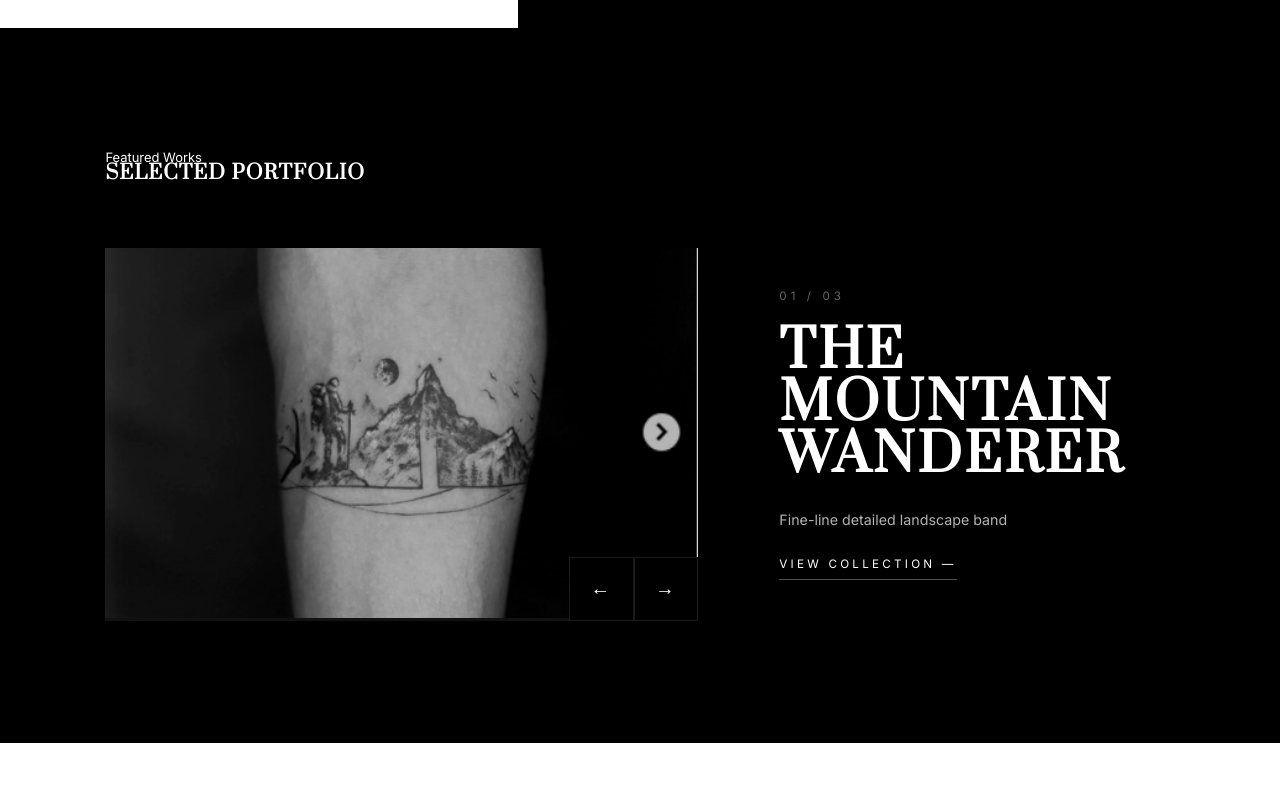
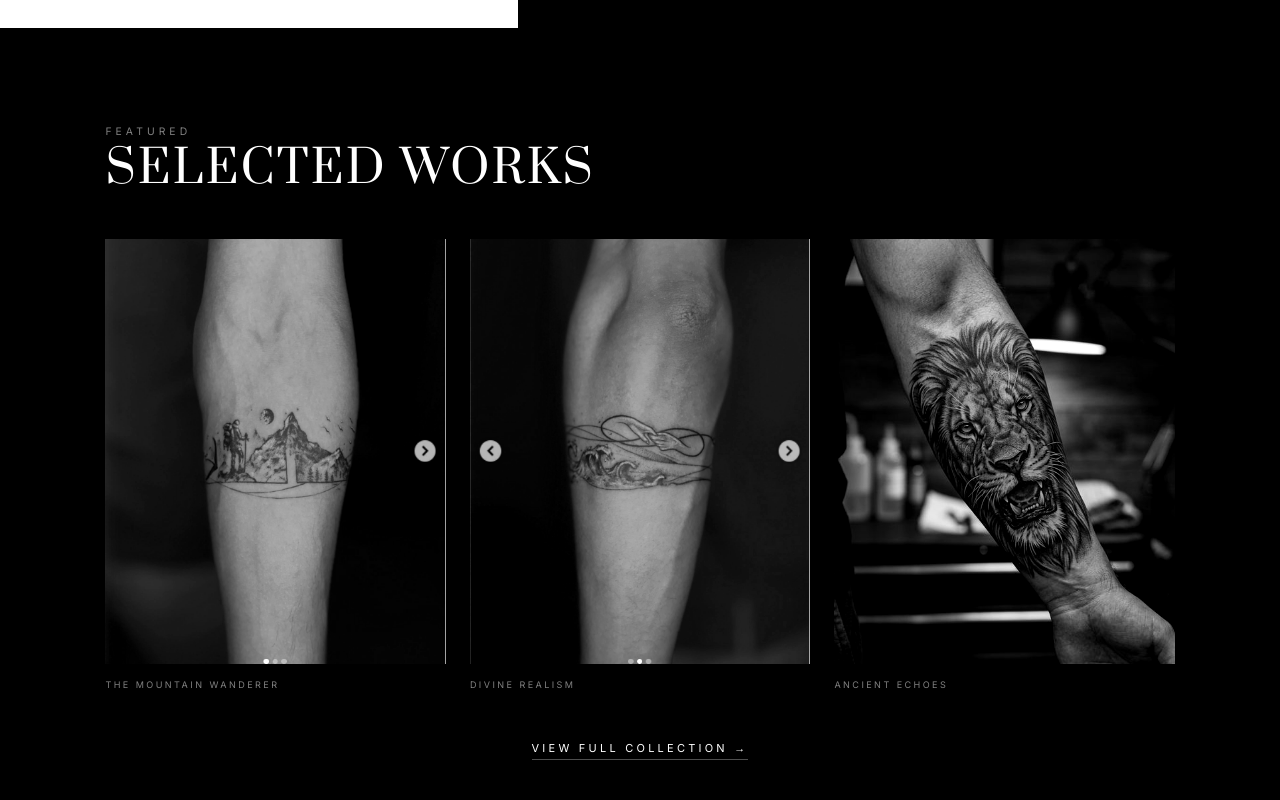
Before and after one commit to Abhishekgit01/LUXX, a React (Vite) app: page / in a window 1280 px wide. Shown: the part 620-1420 px from the top of the page. Built offline with nearby package versions, Linux system fonts and the light colour scheme; a web font is replaced by a local one.

Commit message:
Luxx Tattoo Studio - Global 90 Percent UI Scale

```diff
--- a/src/components/Contact.jsx
+++ b/src/components/Contact.jsx
@@ -2,19 +2,19 @@ import React, { useState } from 'react';
 
 const Contact = () => {
   const [name, setName] = useState('');
-  const [email, setEmail] = useState('');
   const [intention, setIntention] = useState('');
+  const [submitted, setSubmitted] = useState(false);
 
   const handleSubmit = (e) => {
     e.preventDefault();
     const subject = encodeURIComponent(`Tattoo Inquiry: ${name}`);
-    const body = encodeURIComponent(`Name: ${name}\nEmail: ${email}\n\nVision:\n${intention}`);
+    const body = encodeURIComponent(`Name: ${name}\n\nVision:\n${intention}`);
 
     // This is the "Working" part: it opens their email app immediately
     window.location.href = `mailto:roshantattooartist@gmail.com?subject=${subject}&body=${body}`;
 
     setSubmitted(true);
-    setTimeout(() => setSubmitted(false), 20000);
+    setTimeout(() => setSubmitted(false), 15000);
   };
 
   return (
@@ -46,9 +46,8 @@ const Contact = () => {
                 Your email client should have opened. <br/>
                 If not, click the button below to send your vision directly to Roshan.
               </p>
-              <div style={{ display: 'flex', gap: '20px', alignItems: 'center' }}>
               <a
-                  href={`mailto:roshantattooartist@gmail.com?subject=Tattoo Inquiry: ${name}&body=Name: ${name}%0D%0AEmail: ${email}%0D%0AVision: ${intention}`}
+                href={`mailto:roshantattooartist@gmail.com?subject=Tattoo Inquiry: ${name}&body=Name: ${name}%0D%0AVision: ${intention}`}
                 className="editorial-submit"
                 style={{ background: '#000', color: '#fff', padding: '20px 40px', textDecoration: 'none', display: 'inline-block' }}
               >
@@ -56,11 +55,10 @@ const Contact = () => {
               </a>
               <button
                 onClick={() => setSubmitted(false)}
-                  style={{ background: 'none', border: 'none', textDecoration: 'underline', cursor: 'pointer', opacity: 0.5 }}
+                style={{ display: 'block', marginTop: '30px', background: 'none', border: 'none', textDecoration: 'underline', cursor: 'pointer', opacity: 0.5 }}
               >
-                  ← Back
+                ← Back to form
               </button>
-              </div>
             </div>
           ) : (
             <form className="editorial-form" onSubmit={handleSubmit} data-netlify="true" name="contact">
@@ -77,21 +75,10 @@ const Contact = () => {
                 />
               </div>
               <div className="editorial-input-group">
-                <label>Email Address</label>
-                <input
-                  type="email"
-                  name="email"
-                  placeholder="john@example.com"
-                  required
-                  value={email}
-                  onChange={(e) => setEmail(e.target.value)}
-                />
-              </div>
-              <div className="editorial-input-group">
                 <label>Intention</label>
                 <textarea
                   name="intention"
-                  placeholder="Describe your vision (size, placement, style)..."
+                  placeholder="Describe your vision..."
                   rows="4"
                   required
                   value={intention}
--- a/src/components/NavBar.jsx
+++ b/src/components/NavBar.jsx
@@ -21,7 +21,7 @@ const NavBar = () => {
             <Link to="/studio" className={location.pathname === '/studio' ? 'active' : ''}>Studio</Link>
           </li>
         </ul>
-        <Link to="/studio" className="nav-cta">Inquiry</Link>
+        <button className="nav-cta">Inquiry</button>
       </div>
       <style>{`
         .navbar {
--- a/src/index.css
+++ b/src/index.css
@@ -30,7 +30,10 @@ html, body {
   color: var(--text-main);
   font-family: var(--font-body);
   overflow-x: hidden;
-  zoom: 0.9; /* Satisfy request: 100% looks like 90% */
+  /* Simulate 90% zoom */
+  zoom: 0.9;
+  -moz-transform: scale(0.9);
+  -moz-transform-origin: top center;
 }
 
 h1, h2, h3, h4, h5, h6 {
--- a/src/pages/Home.jsx
+++ b/src/pages/Home.jsx
@@ -3,49 +3,33 @@ import { Link } from 'react-router-dom';
 import Hero from '../components/Hero';
 
 const featuredWorks = [
-  { src: '/mountain.png', title: 'The Mountain Wanderer', desc: 'Fine-line detailed landscape band' },
-  { src: '/greco.png', title: 'Divine Realism', desc: 'Greco-Roman inspired sleeve fragment' },
-  { id: 3, src: '/anubis.png', title: 'Ancient Echoes', desc: 'Blackwork mythology study' },
+  { src: '/mountain.png', title: 'The Mountain Wanderer' },
+  { src: '/greco.png', title: 'Divine Realism' },
+  { src: '/anubis.png', title: 'Ancient Echoes' },
 ];
 
 const Home = () => {
-  const [activeSlide, setActiveSlide] = React.useState(0);
-
-  const nextSlide = () => setActiveSlide((prev) => (prev === featuredWorks.length - 1 ? 0 : prev + 1));
-  const prevSlide = () => setActiveSlide((prev) => (prev === 0 ? featuredWorks.length - 1 : prev - 1));
-
   return (
     <div className="page-home">
       <Hero />
 
-      {/* Featured Slider */}
-      <section className="home-featured-slider">
+      {/* Featured Works Preview */}
+      <section className="home-featured">
         <div className="container">
-          <div className="slider-header">
-            <span className="label">Featured Works</span>
-            <h2 className="section-title">Selected Portfolio</h2>
+          <div className="section-header">
+            <span className="label">Featured</span>
+            <h2 className="section-title">Selected Works</h2>
           </div>
-
-          <div className="slider-container">
-            <div className="slider-content">
-              <div className="slider-image-wrapper">
-                <img
-                  src={featuredWorks[activeSlide].src}
-                  alt={featuredWorks[activeSlide].title}
-                  className="active-image"
-                />
-                <div className="slider-nav">
-                  <button onClick={prevSlide} className="nav-btn prev">←</button>
-                  <button onClick={nextSlide} className="nav-btn next">→</button>
-                </div>
+          <div className="featured-grid">
+            {featuredWorks.map((work, i) => (
+              <div key={i} className="featured-card">
+                <img src={work.src} alt={work.title} />
+                <p className="featured-label">{work.title}</p>
               </div>
-              <div className="slider-info">
-                <span className="slide-number">0{activeSlide + 1} / 0{featuredWorks.length}</span>
-                <h3 className="slide-title">{featuredWorks[activeSlide].title}</h3>
-                <p className="slide-desc">{featuredWorks[activeSlide].desc}</p>
-                <Link to="/collection" className="view-link">View Collection —</Link>
-              </div>
-            </div>
+            ))}
+          </div>
+          <div className="cta-row">
+            <Link to="/collection" className="view-all-link">View Full Collection →</Link>
           </div>
         </div>
       </section>
@@ -102,88 +86,70 @@ const Home = () => {
       </section>
 
       <style>{`
-        .home-featured-slider {
-          padding: 150px 0;
+        .home-featured {
+          padding: 120px 0;
           background: #000;
           color: #fff;
+        }
+        .section-header {
+          margin-bottom: 60px;
+        }
+        .label {
+          display: block;
+          font-family: var(--font-body);
+          text-transform: uppercase;
+          letter-spacing: 5px;
+          font-size: 0.8rem;
+          margin-bottom: 15px;
+          opacity: 0.5;
+        }
+        .section-title {
+          font-family: var(--font-heading);
+          font-size: 3.5rem;
+          font-weight: 300;
+        }
+        .featured-grid {
+          display: grid;
+          grid-template-columns: repeat(3, 1fr);
+          gap: 30px;
+          margin-bottom: 60px;
+        }
+        .featured-card {
           overflow: hidden;
         }
-        .slider-header {
-          margin-bottom: 80px;
-        }
-        .slider-content {
-          display: grid;
-          grid-template-columns: 1.2fr 0.8fr;
-          gap: 100px;
-          align-items: center;
-        }
-        .slider-image-wrapper {
-          position: relative;
-          aspect-ratio: 16/10;
-          background: #111;
-        }
-        .active-image {
+        .featured-card img {
           width: 100%;
-          height: 100%;
+          aspect-ratio: 4/5;
           object-fit: cover;
           filter: grayscale(1) contrast(1.1);
+          transition: transform 0.6s ease;
         }
-        .slider-nav {
-          position: absolute;
-          bottom: 0;
-          right: 0;
-          display: flex;
-          background: #000;
+        .featured-card:hover img {
+          transform: scale(1.05);
         }
-        .nav-btn {
-          width: 80px;
-          height: 80px;
-          display: flex;
-          align-items: center;
-          justify-content: center;
-          color: #fff;
-          background: #000;
-          border: 1px solid rgba(255,255,255,0.1);
-          font-size: 1.5rem;
-          transition: all 0.3s ease;
+        .featured-label {
+          font-family: var(--font-body);
+          text-transform: uppercase;
+          letter-spacing: 3px;
+          font-size: 0.7rem;
+          margin-top: 15px;
+          opacity: 0.5;
         }
-        .nav-btn:hover {
-          background: #fff;
-          color: #000;
+        .cta-row {
+          text-align: center;
         }
-        .slider-info {
-          display: flex;
-          flex-direction: column;
-          gap: 30px;
-        }
-        .slide-number {
-          font-family: var(--font-body);
-          font-size: 0.9rem;
-          opacity: 0.4;
-          letter-spacing: 5px;
-        }
-        .slide-title {
-          font-size: 4rem;
-          line-height: 1;
-        }
-        .slide-desc {
-          font-family: var(--font-body);
-          font-size: 1.1rem;
-          line-height: 1.8;
-          opacity: 0.7;
-          max-width: 400px;
-        }
-        .view-link {
+        .view-all-link {
           font-family: var(--font-body);
           text-transform: uppercase;
           letter-spacing: 4px;
-          font-size: 0.9rem;
+          font-size: 0.85rem;
+          color: #fff;
+          text-decoration: none;
+          padding-bottom: 5px;
           border-bottom: 1px solid rgba(255,255,255,0.3);
-          width: fit-content;
-          padding-bottom: 10px;
           transition: all 0.3s ease;
         }
-        .view-link:hover {
+        .view-all-link:hover {
           border-color: #fff;
           letter-spacing: 6px;
         }
```
Lines whose indentation alone changed are shown as unchanged.
